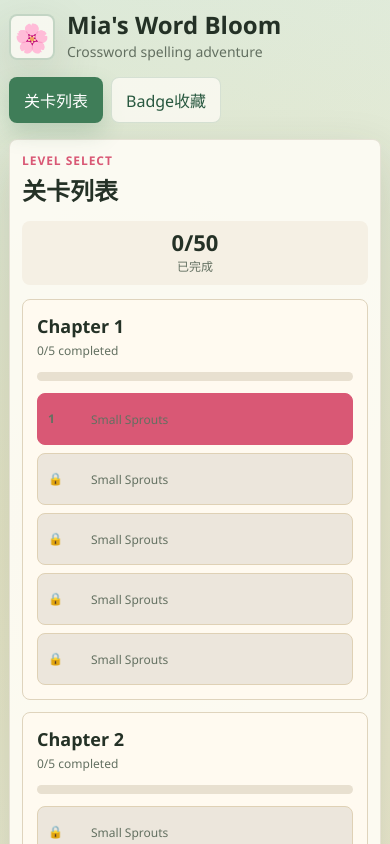
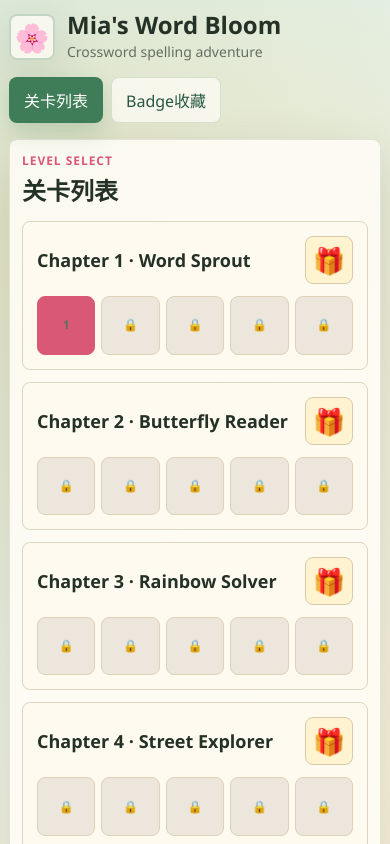
Before and after one commit to stv1024/mia-minigames, a Vue app in the folder word-bloom-crossword/: page / in a window 390 px wide. Shown: the top 844 px of the page. Built offline with nearby package versions, Linux system fonts and the light colour scheme.

Commit message:
Refactor LevelListPage and GameView components to use badge data and update styles

```diff
--- a/word-bloom-crossword/src/App.vue
+++ b/word-bloom-crossword/src/App.vue
@@ -19,7 +19,7 @@ const game = useCrosswordGame({ view });
     <LevelListPage
       v-else-if="view === 'levels'"
       :current-level-number="game.currentLevelNumber"
-      :completed-count="game.completedCount"
+      :has-badge="game.hasBadge"
       :is-completed="game.isCompleted"
       :is-locked="game.isLocked"
       :levels="game.levels"
--- a/word-bloom-crossword/src/components/GameView.vue
+++ b/word-bloom-crossword/src/components/GameView.vue
@@ -17,7 +17,7 @@ defineProps({
       <div class="level-head">
         <div>
           <div class="eyebrow">Chapter {{ game.chapterNumber }} · Level {{ game.currentLevel.number }}</div>
-          <h2 class="level-title">{{ game.currentLevel.title }}</h2>
+          <h2 class="level-title">{{ game.currentChapter.title }}</h2>
         </div>
         <div class="chapter-track">
           <div class="progress-line" aria-hidden="true">
--- a/word-bloom-crossword/src/components/LevelListPage.vue
+++ b/word-bloom-crossword/src/components/LevelListPage.vue
@@ -1,11 +1,9 @@
 <script setup>
 import { computed } from "vue";
+import { badges } from "../data/badges";
+import { chapters as chapterDefinitions } from "../data/chapters";
 
 const props = defineProps({
-  completedCount: {
-    type: Number,
-    required: true,
-  },
   currentLevelNumber: {
     type: Number,
     required: true,
@@ -15,6 +13,10 @@ const props = defineProps({
     required: true,
   },
   isLocked: {
+    type: Function,
+    required: true,
+  },
+  hasBadge: {
     type: Function,
     required: true,
   },
@@ -32,12 +34,18 @@ const chapters = computed(() => {
     const levels = props.levels.slice(index, index + 5);
     groups.push({
       number: Math.floor(index / 5) + 1,
+      title: chapterDefinitions[Math.floor(index / 5)]?.title ?? `Chapter ${Math.floor(index / 5) + 1}`,
       levels,
-      completed: levels.filter((level) => props.isCompleted(level.number)).length,
+      badge: badges[Math.floor(index / 5)],
     });
   }
   return groups;
 });
+
+function chestState(chapter) {
+  if (chapter.badge && props.hasBadge(chapter.badge.id)) return "claimed";
+  return "locked";
+}
 </script>
 
 <template>
@@ -47,21 +55,17 @@ const chapters = computed(() => {
         <div class="eyebrow">Level Select</div>
         <h2 class="level-title">关卡列表</h2>
       </div>
-      <div class="level-summary">
-        <strong>{{ completedCount }}/{{ levels.length }}</strong>
-        <span>已完成</span>
-      </div>
     </div>
 
     <div class="chapter-list">
       <article v-for="chapter in chapters" :key="chapter.number" class="chapter-card">
         <div class="chapter-card-head">
           <div>
-            <h3>Chapter {{ chapter.number }}</h3>
-            <span>{{ chapter.completed }}/{{ chapter.levels.length }} completed</span>
+            <h3>Chapter {{ chapter.number }} · {{ chapter.title }}</h3>
           </div>
-          <div class="chapter-card-progress" aria-hidden="true">
-            <div :style="{ width: `${(chapter.completed / chapter.levels.length) * 100}%` }"></div>
+
+          <div class="chapter-reward" :class="chestState(chapter)">
+            {{ chestState(chapter) === "claimed" && chapter.badge ? chapter.badge.emoji : "🎁" }}
           </div>
         </div>
 
@@ -79,7 +83,6 @@ const chapters = computed(() => {
             @click="$emit('go-to-level', level.number)"
           >
             <span class="level-card-number">{{ isLocked(level.number) ? "🔒" : level.number }}</span>
-            <span class="level-card-title">{{ level.title }}</span>
           </button>
         </div>
       </article>
--- a/word-bloom-crossword/src/data/chapters.js
+++ b/word-bloom-crossword/src/data/chapters.js
@@ -1,12 +1,8 @@
-export const chapters = [
-  { number: 1, title: "First Sprouts" },
-  { number: 2, title: "Animal Friends" },
-  { number: 3, title: "Weather Walk" },
-  { number: 4, title: "Long Word Garden" },
-  { number: 5, title: "Street Picnic" },
-  { number: 6, title: "Season Mix" },
-  { number: 7, title: "Touch and Feel" },
-  { number: 8, title: "Big Review" },
-  { number: 9, title: "Brave Speller" },
-  { number: 10, title: "Bloom Master" },
-];
+import { badges } from "./badges";
+
+export const chapters = badges.map((badge) => ({
+  number: badge.chapter,
+  title: badge.name,
+  from: badge.from,
+  to: badge.to,
+}));
--- a/word-bloom-crossword/src/styles.css
+++ b/word-bloom-crossword/src/styles.css
@@ -385,26 +385,6 @@ h1 {
   cursor: not-allowed;
 }
 
-.level-summary {
-  display: grid;
-  min-width: 120px;
-  padding: 10px 12px;
-  border-radius: 8px;
-  background: var(--soft);
-  text-align: center;
-}
-
-.level-summary strong {
-  font-size: 22px;
-  line-height: 1;
-}
-
-.level-summary span {
-  margin-top: 4px;
-  color: var(--muted);
-  font-size: 12px;
-}
-
 .chapter-list {
   display: grid;
   gap: 12px;
@@ -418,9 +398,9 @@ h1 {
 }
 
 .chapter-card-head {
-  display: flex;
+  display: grid;
+  grid-template-columns: minmax(0, 1fr) 48px;
   align-items: center;
-  justify-content: space-between;
   gap: 12px;
   margin-bottom: 12px;
 }
@@ -435,18 +415,21 @@ h1 {
   font-size: 12px;
 }
 
-.chapter-card-progress {
-  width: min(210px, 38%);
-  height: 9px;
-  overflow: hidden;
-  border-radius: 999px;
-  background: #e8e0d0;
+.chapter-reward {
+  display: grid;
+  width: 48px;
+  height: 48px;
+  place-items: center;
+  border: 1px solid #d9c9aa;
+  border-radius: 8px;
+  background: #fff4cf;
+  font-size: 26px;
+  line-height: 1;
 }
 
-.chapter-card-progress div {
-  height: 100%;
-  border-radius: inherit;
-  background: linear-gradient(90deg, var(--leaf), var(--sun));
+.chapter-reward.claimed {
+  border-color: #a8d09e;
+  background: #e9f6e3;
 }
 
 .level-list-grid {
@@ -457,15 +440,15 @@ h1 {
 
 .level-card {
   display: grid;
-  gap: 5px;
-  min-height: 70px;
+  place-items: center;
+  min-height: 58px;
   padding: 10px;
   border: 1px solid #dfd1b5;
   border-radius: 8px;
   color: var(--ink);
   background: #f4ecd9;
   cursor: pointer;
-  text-align: left;
+  text-align: center;
 }
 
 .level-card.current {
@@ -486,17 +469,9 @@ h1 {
 }
 
 .level-card-number {
-  font-size: 18px;
+  font-size: 20px;
   font-weight: 800;
   line-height: 1;
-}
-
-.level-card-title {
-  overflow: hidden;
-  font-size: 12px;
-  line-height: 1.25;
-  text-overflow: ellipsis;
-  white-space: nowrap;
 }
 
 .badge-grid {
@@ -617,18 +592,12 @@ h1 {
     min-height: 420px;
   }
 
-  .badge-grid,
-  .level-list-grid {
+  .badge-grid {
     grid-template-columns: repeat(2, minmax(0, 1fr));
   }
 
   .chapter-card-head {
-    align-items: stretch;
-    flex-direction: column;
-  }
-
-  .chapter-card-progress {
-    width: 100%;
+    grid-template-columns: minmax(0, 1fr) 48px;
   }
 }
 
@@ -672,18 +641,22 @@ h1 {
     grid-template-columns: 1fr;
   }
 
-  .badge-grid,
-  .level-list-grid {
+  .badge-grid {
     grid-template-columns: 1fr;
   }
 
-  .level-card {
-    grid-template-columns: 38px minmax(0, 1fr);
-    align-items: center;
-    min-height: 52px;
+  .level-list-grid {
+    grid-template-columns: repeat(5, minmax(0, 1fr));
+    gap: 6px;
   }
 
-  .level-card-title {
-    font-size: 13px;
+  .level-card {
+    aspect-ratio: 1;
+    min-height: 0;
+    padding: 6px;
+  }
+
+  .level-card-number {
+    font-size: 16px;
   }
 }
```
